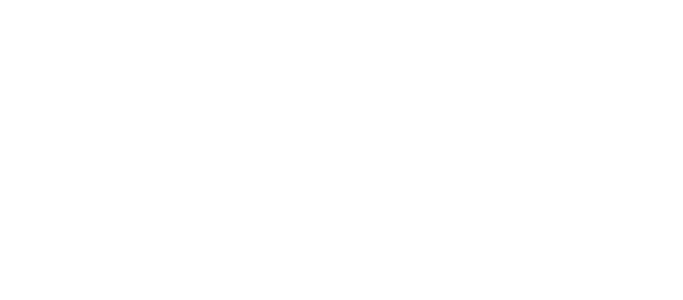
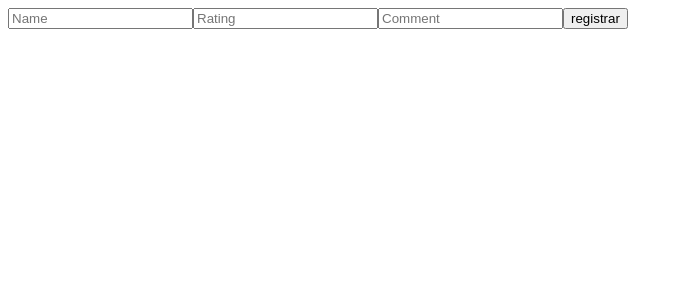
Before and after one commit to andreramosdovale/evaluation-form, a React (Vite) app: page / in a window 1280 px wide. Shown: the top 300 px of the page, without its empty margins (0-683 px from the left). Built offline with nearby package versions, Linux system fonts and the light colour scheme.

Commit message:
feat: criação de esqueleto de formulario

```diff
--- a/src/App.tsx
+++ b/src/App.tsx
@@ -1,5 +1,7 @@
+import { Form } from "./components/Form";
+
 function App() {
-  return <></>;
+  return <Form />;
 }
 
 export default App;
--- /dev/null
+++ b/src/components/Form.tsx
@@ -0,0 +1,31 @@
+import { zodResolver } from "@hookform/resolvers/zod";
+import { useForm } from "react-hook-form";
+import { z } from "zod";
+
+const formSchema = z.object({
+  name: z.string(),
+  rating: z.string(),
+  comment: z.string(),
+});
+
+type formSchemaType = z.infer<typeof formSchema>;
+
+export function Form() {
+  const { register, handleSubmit } = useForm<formSchemaType>({
+    resolver: zodResolver(formSchema),
+  });
+
+  function handleSubmitForm(data: formSchemaType) {
+    return data;
+  }
+
+  return (
+    <form onSubmit={handleSubmit(handleSubmitForm)}>
+      <input placeholder="Name" {...register("rating")} />
+      <input placeholder="Rating" {...register("name")} />
+      <input placeholder="Comment" {...register("comment")} />
+
+      <button type="submit">registrar</button>
+    </form>
+  );
+}
```
